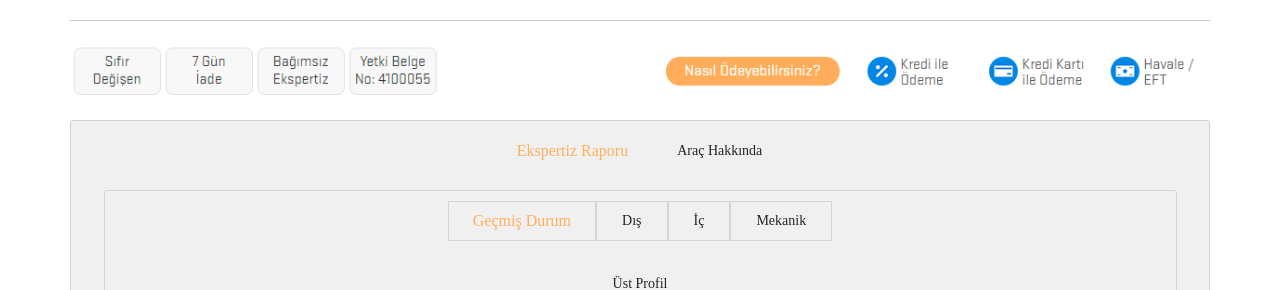
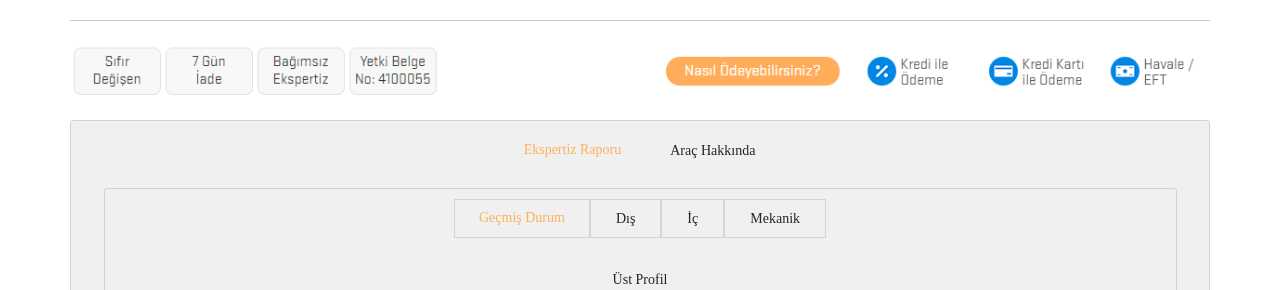
Before and after one commit to berkeklc/hemen-sat-vue, a Vue app: page /cardetail in a window 1280 px wide. Shown: the part 1140-1430 px from the top of the page. Built offline with nearby package versions, Linux system fonts and the light colour scheme; what vue-awesome-countdown would draw is missing.

Commit message:
css update

```diff
--- a/src/styles/app.css
+++ b/src/styles/app.css
@@ -56,7 +56,7 @@ a:hover {
   text-decoration: underline;
 }
 .ic .bm-burger-bars {
-  background-color: #000;
+  background-color: #ffad5a;
 }
 .bm-burger-bars {
   background-color: #ffffff;
--- a/src/views/cardetail/index.vue
+++ b/src/views/cardetail/index.vue
@@ -354,7 +354,7 @@ export default {
   color: #ffb05b;
   border: none;
   background-color: transparent;
-  font-size: 16px;
+  font-size: 14px;
   border-color: #dee2e6 #dee2e6 #fff;
 }
 .card-footer {
--- a/src/views/login/index.vue
+++ b/src/views/login/index.vue
@@ -134,92 +134,15 @@ export default {
 .mt10 {
   margin-top: 30px;
 }
-#__BVID__23__BV_tab_controls_ > li:nth-child(1) {
-  border: 1px solid #ccc;
-  border-radius: 27px;
-  border-top-right-radius: 0;
-  border-bottom-right-radius: 0;
-}
-#__BVID__23__BV_tab_controls_ > li:nth-child(2) {
-  border: 1px solid #ccc;
-  border-radius: 0;
-  border-top-right-radius: 0;
-  border-bottom-right-radius: 0;
-}
-.nav-tabs .nav-item {
-  margin-bottom: -1px;
-  padding: 0 10px;
-}
-#__BVID__23__BV_tab_controls_ > li:nth-child(3) {
-  border: 1px solid #ccc;
-  border-radius: 0;
-  border-top-right-radius: 0;
-  border-bottom-right-radius: 0;
-}
-#__BVID__23__BV_tab_controls_ > li:nth-child(4) {
-  border: 1px solid #ccc;
-  border-top-right-radius: 25px;
-  border-bottom-right-radius: 25px;
-}
+
 * {
   font-family: poppins;
 }
-#__BVID__21___BV_tab_button__ {
-  font-size: 14px;
-}
-.nav-tabs .nav-link.active,
-.nav-tabs .nav-item.show .nav-link {
-  color: #ffb05b;
-  border: none;
-  background-color: transparent;
-  font-size: 16px;
-  border-color: #dee2e6 #dee2e6 #fff;
-}
-.card-footer {
-  padding: 0.75rem 1.25rem;
-  background-color: rgba(0, 0, 0, 0.03);
-  border-top: 0px solid rgba(0, 0, 0, 0.125);
-}
-.card-header:first-child {
-  border-radius: calc(0.25rem - 1px) calc(0.25rem - 1px) 0 0;
-  background: #f0f0f0;
-}
-.tab-pane {
-  background: #f0f0f0;
-  padding-bottom: 50px;
-}
-.card {
-  background: #f0f0f0;
-}
-.card-header {
-  text-align: center;
-  background: transparent;
-  border: none;
-  border-top: none;
-  border: none;
-}
-#__BVID__20__BV_tab_controls_ {
-  display: -webkit-inline-box;
-  border: 1px solid #ccc;
-  border-radius: 25px;
-}
-.card-header-tabs {
-  display: -webkit-inline-box;
-}
+
 .center {
   text-align: Center;
 }
-.dis {
-  width: 500px;
-  height: 375px;
-}
-.icresim {
-  width: 500px;
-  height: 375px;
-}
-body > div > div > header > div.row > div.logoarea.col-md-6 > a > svg > text {
-  font-size: 48px;
-}
+
 body
   > div
   > div
```
